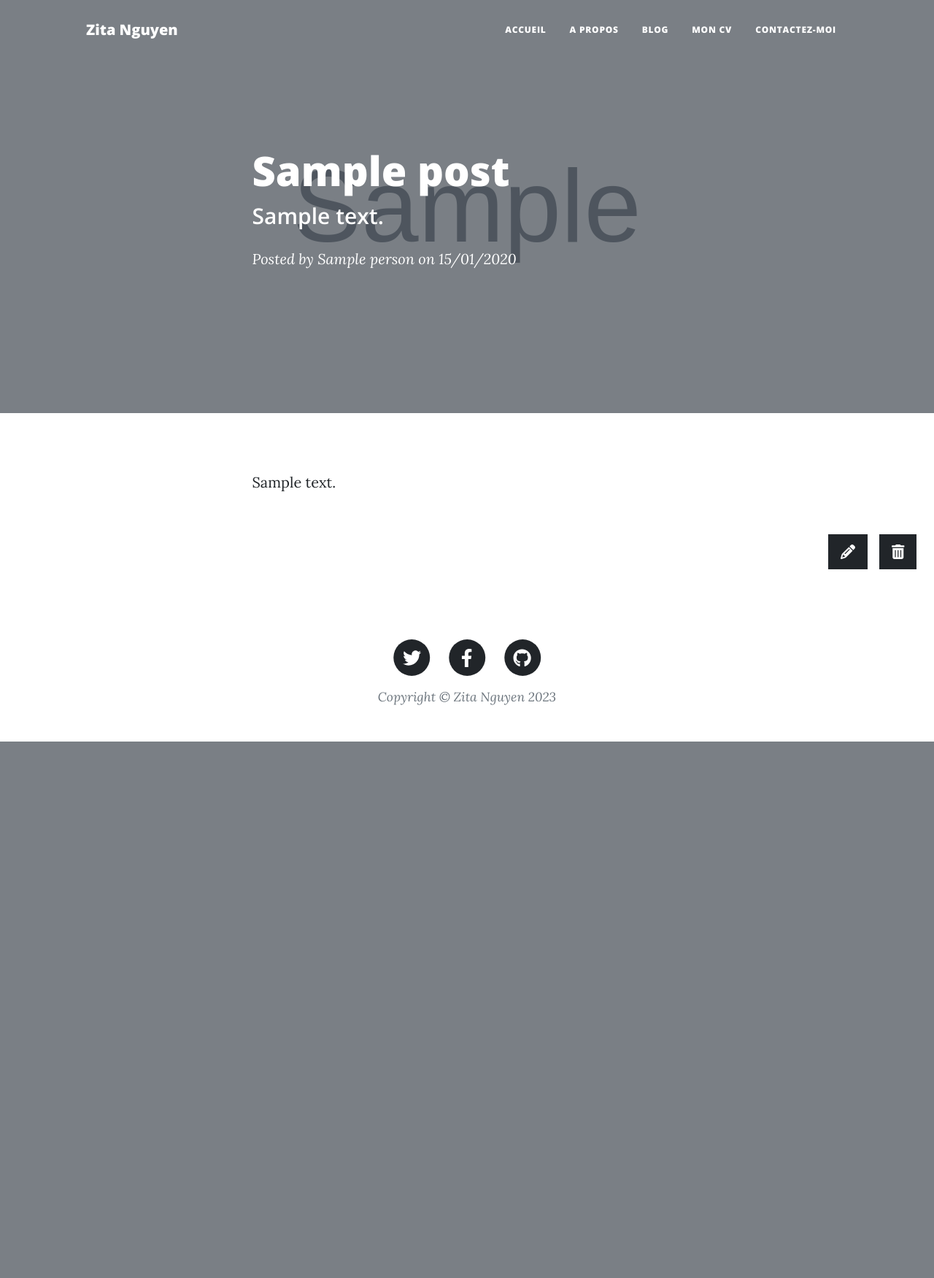
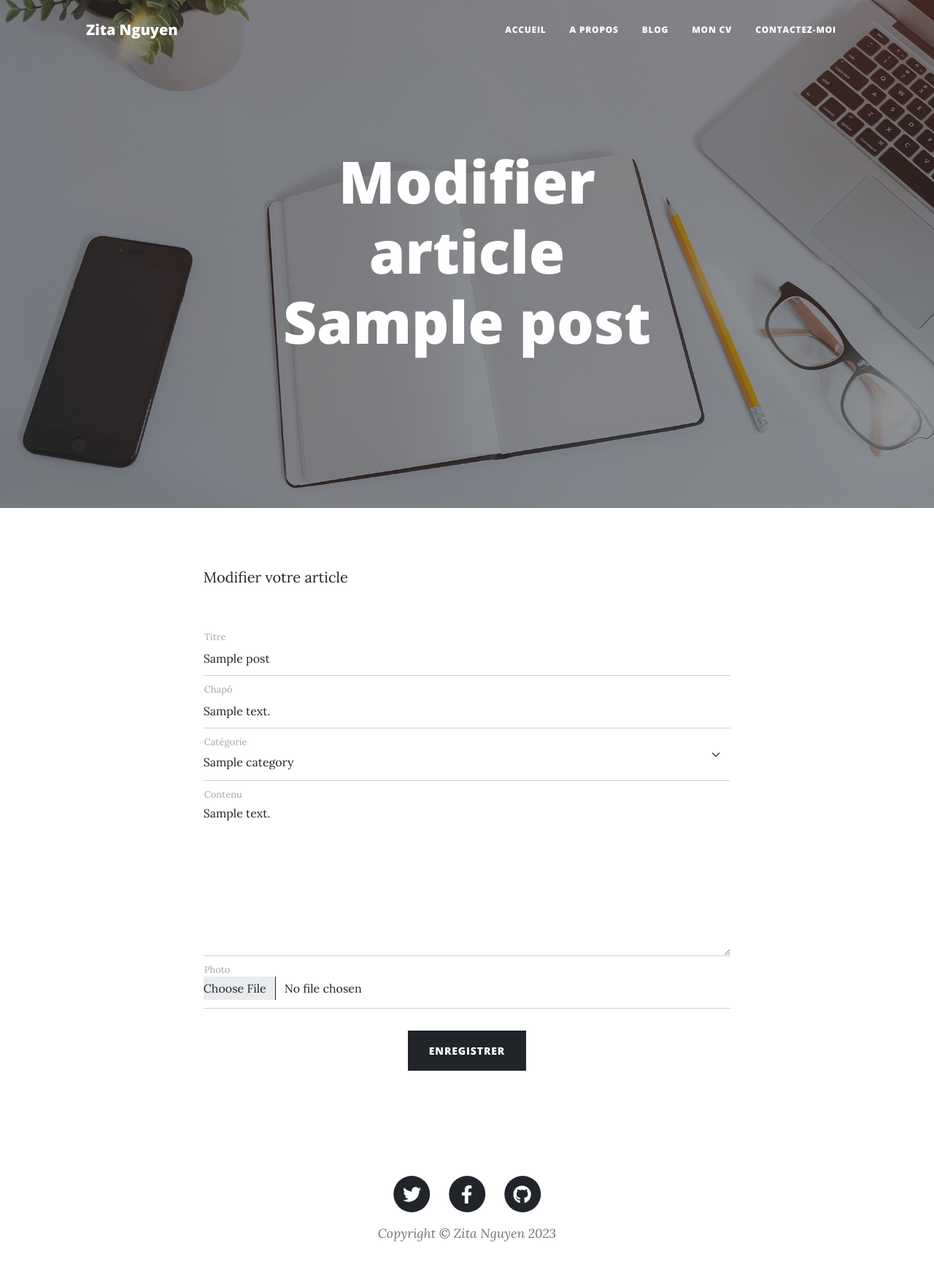
Before and after one commit to ZitaNguyen/MonPremierBlog, a PHP site: a page that uses index.php in a window 1280 px wide. Shown: the whole page at 73% size. Before the commit the page ends 1016 px from the top, so only its background shows below. Run offline with PHP 8.4, Linux system fonts and the light colour scheme; tables that the repository leaves empty or names only in its code hold one stand-in row (values such as "Sample post"); grey boxes marked "Sample" are stand-in pictures; some libraries are stand-ins or nearby versions.

Commit message:
Add function to modify an article

```diff
--- a/index.php
+++ b/index.php
@@ -22,6 +22,9 @@
     default:
         preg_match('/[0-9]+/', $uri, $matches);
         $id = $matches[0];
-        (new PostController())->getPost($id);
+        if(strpos($uri, 'modify-post') !== false)
+            (new AdminController())->modifyPost($id);
+        else
+            (new PostController())->getPost($id);
         break;
 }
--- a/src/Controllers/AdminController.php
+++ b/src/Controllers/AdminController.php
@@ -4,6 +4,7 @@
 
 use App\Controllers\AbstractController;
 use App\Models\AdminModel;
+use App\Models\PostModel;
 
 class AdminController extends AbstractController
 {
@@ -49,7 +50,7 @@
 
                 $success = $adminModel->addPost($aData);
                 if (!$success)
-                    throw new \Exception('Impossible d\'ajouter un article');
+                    throw new \Exception('Impossible d\'ajouter votre article');
                 else
                     header('Location: blog');
             }
@@ -60,4 +61,60 @@
         $categories = $adminModel->getCategories();
         $this->twig->display('add-post.html.twig', ['categories' => $categories]);
     }
+
+    public function modifyPost($id)
+    {
+        $adminModel  = new AdminModel();
+        $postModel  = new PostModel();
+
+        if (isset($_POST['submitModifyButton']))
+        {
+            if (!empty($_POST['title']) && !empty($_POST['excerpt']) && !empty($_POST['content']) && !empty($_POST['category']))
+            {
+                if(isset($_FILES["photo"]) && $_FILES["photo"]["error"] == 0) {
+                    $file = $_FILES["photo"];
+
+                    // Specify the directory to which you want to save the uploaded image
+                    $targetDir = "assets/img/";
+
+                    // Check extension format
+                    $extensions = ['.png','.jpg','.jpeg','.gif','.PNG','.JPG','.JPEG','.GIF'];
+                    $extension = strrchr($file["name"], '.');
+                    if (!in_array($extension,$extensions))
+                        throw new \Exception ("Cette image n'est pas valable");
+
+                    // Generate a unique name for the image to avoid conflicts
+                    $fileName = uniqid() . "_" . $file["name"];
+
+                    // Create the full path of the target file
+                    $targetFilePath = $targetDir . $fileName;
+
+                    // Move the uploaded file to the target location
+                    if(!move_uploaded_file($file["tmp_name"], $targetFilePath))
+                        throw new \Exception('Impossible de télécharger la photo');
+                }
+
+                $aData = [
+                    'title' => $_POST['title'],
+                    'excerpt' => $_POST['excerpt'],
+                    'content' => $_POST['content'],
+                    'author_id' => '1',
+                    'category_id' => $_POST['category'],
+                    'photo' => $fileName
+                ];
+
+                $success = $adminModel->modifyPost($aData);
+                if (!$success)
+                    throw new \Exception('Impossible de modifier votre article');
+                else
+                    header('Location: blog'); // how to return to the current post???
+            }
+            else
+                throw new \Exception('Tous les champs doivent être remplis.');
+        }
+
+        $categories = $adminModel->getCategories();
+        $post = $postModel->getPost($id);
+        $this->twig->display('modify-post.html.twig', ['post' => $post, 'categories' => $categories]);
+    }
 }
--- a/src/Models/AdminModel.php
+++ b/src/Models/AdminModel.php
@@ -29,6 +29,21 @@
         return $sql->execute();
     }
 
+    public function modifyPost($aData)
+    {
+        $sql = $this->Db->prepare(
+            "INSERT INTO Post (title, excerpt, content, author_id, category_id, photo)
+            VALUES (:title, :excerpt, :content, :author_id, :category_id, :photo)"
+        );
+        $sql->bindValue(':title', $aData['title'], \PDO::PARAM_STR);
+        $sql->bindValue(':excerpt', $aData['excerpt'], \PDO::PARAM_STR);
+        $sql->bindValue(':content', $aData['content'], \PDO::PARAM_LOB);
+        $sql->bindValue(':author_id', $aData['author_id'], \PDO::PARAM_INT);
+        $sql->bindValue(':category_id', $aData['category_id'], \PDO::PARAM_INT);
+        $sql->bindValue(':photo', $aData['photo'], \PDO::PARAM_STR);
+        return $sql->execute();
+    }
+
     public function getCategories()
     {
         $sql = $this->Db->prepare(
--- a/src/Models/PostModel.php
+++ b/src/Models/PostModel.php
@@ -18,8 +18,7 @@
         $sql = $this->Db->prepare(
             "SELECT p.id, p.title, p.excerpt, DATE_FORMAT(p.modify_date, '%d/%m/%Y') AS modifyDate, ps.name
             FROM Post p
-            INNER JOIN Person ps
-            WHERE p.author_id = ps.id
+            INNER JOIN Person ps ON p.author_id = ps.id
             ORDER BY create_date DESC
             LIMIT 5"
         );
@@ -30,11 +29,11 @@
     public function getPost($id)
     {
         $sql = $this->Db->prepare(
-            "SELECT p.id, p.title, p.excerpt, p.content, p.photo, DATE_FORMAT(p.modify_date, '%d/%m/%Y') AS modifyDate, ps.name
+            "SELECT p.id, p.title, p.excerpt, p.content, p.photo, DATE_FORMAT(p.modify_date, '%d/%m/%Y') AS modifyDate, ps.name, c.id AS category_id, c.name AS category_name
             FROM Post p
-            INNER JOIN Person ps
-            WHERE p.author_id = ps.id
-            AND p.id = $id"
+            INNER JOIN Person ps ON p.author_id = ps.id
+            INNER JOIN Category c ON p.category_id = c.id
+            WHERE p.id = $id"
         );
         $sql->execute();
         return $sql->fetch();
@@ -45,8 +44,7 @@
         $sql = $this->Db->prepare(
             "SELECT p.id, p.title, p.excerpt, DATE_FORMAT(p.modify_date, '%d/%m/%Y') AS modifyDate, ps.name
             FROM Post p
-            INNER JOIN Person ps
-            WHERE p.author_id = ps.id
+            INNER JOIN Person ps ON p.author_id = ps.id
             ORDER BY create_date DESC
             LIMIT 1"
         );
--- /dev/null
+++ b/templates/modify-post.html.twig
@@ -0,0 +1,79 @@
+{% extends "layout.html.twig" %}
+
+{% block title %}
+    Modify post
+{% endblock %}
+
+{% block main %}
+<!-- Page Header-->
+<header class="masthead" style="background-image: url('assets/img/home-bg.jpg')">
+    <div class="container position-relative px-4 px-lg-5">
+        <div class="row gx-4 gx-lg-5 justify-content-center">
+            <div class="col-md-10 col-lg-8 col-xl-7">
+                <div class="site-heading">
+                    <h1>Modifier article {{ post.title }}</h1>
+                </div>
+            </div>
+        </div>
+    </div>
+</header>
+
+<!-- Main Content-->
+<div class="container-fluid">
+    <div class="row justify-content-center">
+        <div class="col-md-10 col-lg-8 col-xl-7">
+            <p>Modifier votre article</p>
+            <div class="my-5">
+                <form id="modifyPost" data-sb-form-api-token="API_TOKEN" method="POST" enctype="multipart/form-data">
+                    <div class="form-floating">
+                        <input class="form-control" id="title" name="title" type="text" value="{{ post.title }}" data-sb-validations="required" />
+                        <label for="title">Titre</label>
+                        <div class="invalid-feedback" data-sb-feedback="title:required">Titre du article est obligatoire</div>
+                    </div>
+                    <div class="form-floating">
+                        <input class="form-control" id="excerpt" name="excerpt" type="text" value="{{ post.excerpt }}" data-sb-validations="required" />
+                        <label for="excerpt">Chapô</label>
+                        <div class="invalid-feedback" data-sb-feedback="excerpt:required">Châpo du article est obligatoire</div>
+                    </div>
+                    <div class="form-floating">
+                        <select class="form-select" id="category" name="category">
+                            <option value="{{post.category_id}}" disabled selected>{{ post.category_name }}</option>
+                            {% for category in categories %}
+                            <option value="{{category.id}}">{{ category.name }}</option>
+                            {% endfor %}
+                        </select>
+                        <label for="category">Catégorie</label>
+                        <div class="invalid-feedback" data-sb-feedback="excerpt:required">Châpo du article est obligatoire</div>
+                    </div>
+                    <div class="form-floating">
+                        <textarea class="form-control" id="content" name="content" placeholder="Enter post content here..." style="height: 15rem" data-sb-validations="required">{{ post.content }}</textarea>
+                        <label for="content">Contenu</label>
+                        <div class="invalid-feedback" data-sb-feedback="content:required">Contenu du article est obligatoire.</div>
+                    </div>
+                    <div class="form-floating">
+                        <input class="form-control" id="photo" name="photo" type="file" data-sb-validations="required"/>
+                        <label for="photo">Photo</label>
+                        <div class="invalid-feedback" data-sb-feedback="photo:required">Image d'en-tête du article est obligatoire</div>
+                    </div>
+                    <br />
+                    <!-- Submit success message-->
+                    <!---->
+                    <!-- This is what your users will see when the form-->
+                    <!-- has successfully submitted-->
+                    <div class="d-none" id="submitSuccessMessage"><div class="text-center mb-3">Votre article est modifié!</div></div>
+                    <!-- Submit error message-->
+                    <!---->
+                    <!-- This is what your users will see when there is-->
+                    <!-- an error submitting the form-->
+                    <div class="d-none" id="submitErrorMessage"><div class="text-center text-danger mb-3">Error de modifier votre article!</div></div>
+                    <!-- Submit Button-->
+                    <div class="text-center"><button class="btn btn-dark text-uppercase" name="submitModifyButton" type="submit">Enregistrer</button></div>
+                </form>
+            </div>
+
+        </div>
+
+    </div>
+</div>
+
+{% endblock %}
--- a/templates/post.html.twig
+++ b/templates/post.html.twig
@@ -37,8 +37,8 @@
 
 <!-- Buttons -->
 <div class="d-grid gap-2 d-flex justify-content-end me-4">
-    <a class="btn btn-dark btn-lg me-2" href="/modify-post" role="button" title="Modifier"><i class="fa-solid fa-pencil"></i></a>
-    <a class="btn btn-dark btn-lg" href="/delete-post" role="button" title="Supprimer"><i class="fa-solid fa-trash-can"></i></a>
+    <a class="btn btn-dark btn-lg me-2" href="/modify-post-{{ post.id }}" role="button" title="Modifier"><i class="fa-solid fa-pencil"></i></a>
+    <a class="btn btn-dark btn-lg" href="/delete-post-{{ post.id }}" role="button" title="Supprimer"><i class="fa-solid fa-trash-can"></i></a>
 </div>
 
 {% endblock %}
```
Also changed, not shown: assets/img/648009b4d78d4_lapin_pistache.jpg (added).
